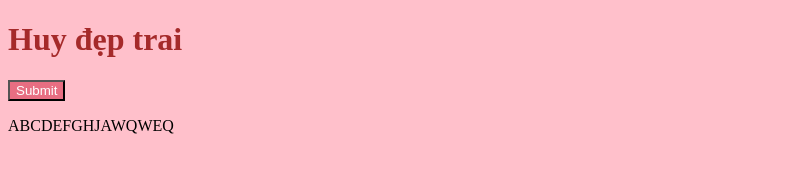
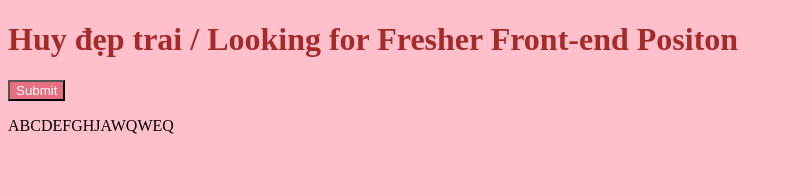
Before and after one commit to Huy-123/Git-Tutorial, a plain HTML site: page index.html in a window 1280 px wide. Shown: the whole page, without its empty margins (0-792 px from the left). Drawn offline with Linux system fonts and the light colour scheme.

Commit message:
update index.html file - create conflict for fun

```diff
--- a/index.html
+++ b/index.html
@@ -9,7 +9,7 @@
 	<link rel="stylesheet" href="./index2.css">
 </head>
 <body>
-	<h1>Huy đẹp trai</h1>
+	<h1>Huy đẹp trai / Looking for Fresher Front-end Positon</h1>
 	<button>Submit</button>
 	<p>ABCDEFGHJAWQWEQ</p>
 </body>
@@ -17,4 +17,11 @@
 
 <!--
 	Thu muc dang lam viec              Stagging area                      Commit
+
+					main											body-style
+commit 				commit 2 file index.css and index2.css			commit index.html file
+					commit index.html file							commit 2 file index.css and index2.css
+					commit index2.css								commit all file :))
+
+
  -->
```
